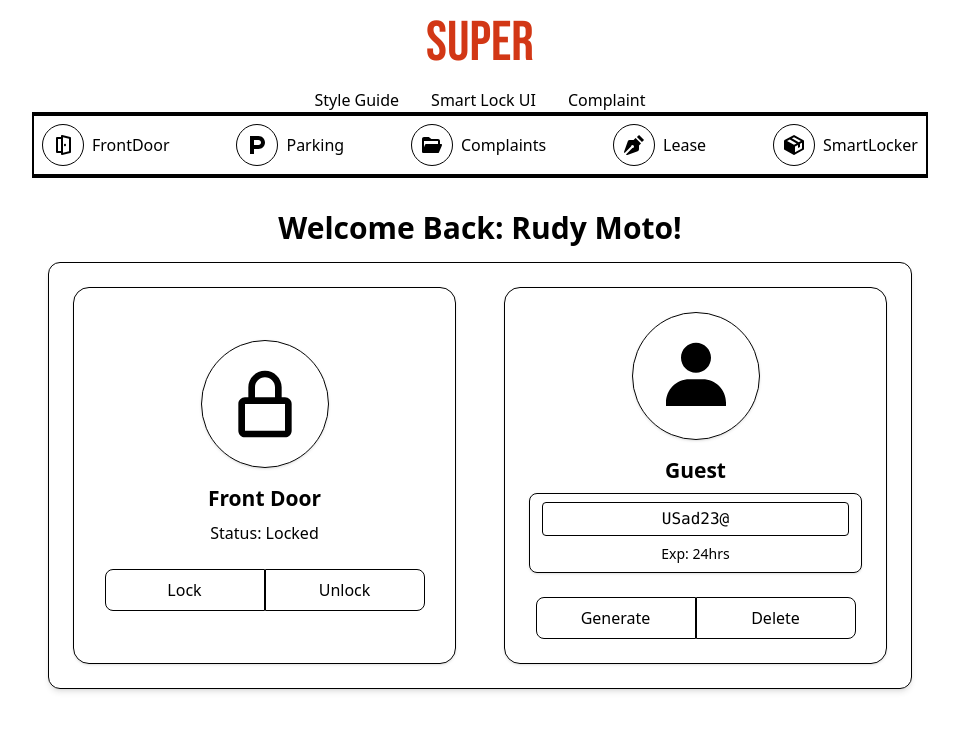
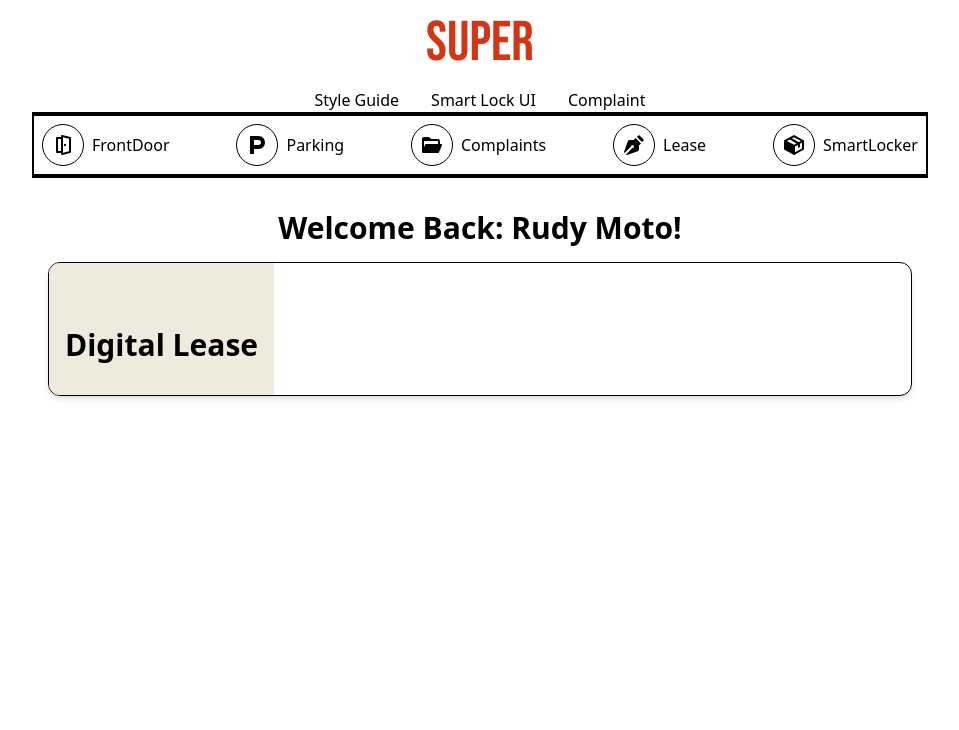
Before and after one commit to seancampbell3161/DSD-app, a React (Vite) app in the folder super_gui/: page /smartlockui in a window 1280 px wide. Shown: the top 730 px of the page, without its empty margins (160-1119 px from the left). Built offline with nearby package versions, Linux system fonts and the light colour scheme.

Commit message:
First layot of Lease Component.

```diff
--- a/super_gui/package.json
+++ b/super_gui/package.json
@@ -12,6 +12,7 @@
   "dependencies": {
     "@tailwindcss/vite": "^4.0.7",
     "react": "^19.0.0",
+    "react-autosuggest": "^10.1.0",
     "react-dom": "^19.0.0",
     "react-router-dom": "^7.2.0",
     "tailwindcss": "^4.0.7"
--- a/super_gui/src/components/DigitalLease.tsx
+++ b/super_gui/src/components/DigitalLease.tsx
@@ -0,0 +1,77 @@
+import { useState } from "react";
+
+const DigitalLease = () => {
+
+
+    return (
+        <section className="h-full p-4 text-center bg-beige">
+            <h2 className="mt-12 mb-4 text-3xl font-semibold">Digital Lease</h2>
+
+            {/* <button
+                onClick={() => setIsModalOpen(true)}
+                className="w-full py-2 text-white uppercase sm:w-auto sm:px-4 bg-blue"
+            >
+                generate parking pass
+            </button> */}
+
+            {/* Modal with backdrop blur
+            {isModalOpen && (
+                <div className="fixed inset-0 flex items-center justify-center bg-black bg-opacity-50 backdrop-blur-sm backdrop-brightness-50">
+                    <div className="w-full max-w-md p-6 bg-white shadow-lg">
+                        <form>
+                            <div className="mb-4">
+                                <label htmlFor="apartment" className="block text-sm font-medium text-gray-700">Apartment</label>
+                                <input
+                                    type="text"
+                                    name="apartment"
+                                    id="apartment"
+                                    className="block w-full px-3 py-2 mt-1 border border-gray-300 rounded-md shadow-sm focus:outline-none focus:ring-accentGreen focus:border-accentGreen sm:text-sm"
+                                    required
+                                />
+                            </div>
+                            <div className="mb-4">
+                                <label htmlFor="name" className="block text-sm font-medium text-gray-700">Name</label>
+                                <input
+                                    type="text"
+                                    name="name"
+                                    id="name"
+                                    className="block w-full px-3 py-2 mt-1 border border-gray-300 rounded-md shadow-sm focus:outline-none focus:ring-accentGreen focus:border-accentGreen sm:text-sm"
+                                    required
+                                />
+                            </div>
+                            <div className="mb-4">
+                                <label htmlFor="licensePlate" className="block text-sm font-medium text-gray-700">License Plate Number</label>
+                                <input
+                                    type="text"
+                                    name="licensePlate"
+                                    id="licensePlate"
+                                    className="block w-full px-3 py-2 mt-1 border border-gray-300 rounded-md shadow-sm focus:outline-none focus:ring-accentGreen focus:border-accentGreen sm:text-sm"
+                                    required
+                                />
+                            </div>
+                            {/* Centered and equal-sized buttons */}
+                            {/* <div className="flex justify-center gap-4">
+                                <button
+                                    type="submit"
+                                    className="flex-1 px-4 py-2 text-sm font-medium text-white border border-transparent rounded-md shadow-sm bg-accentGreen focus:outline-none focus:ring-2 focus:ring-offset-2 focus:ring-green-500"
+                                >
+                                    Confirm
+                                </button>
+                                <button
+                                    type="button"
+                                    onClick={() => setIsModalOpen(false)}
+                                    className="flex-1 px-4 py-2 text-sm font-medium text-white border border-transparent rounded-md shadow-sm bg-red focus:outline-none focus:ring-2 focus:ring-offset-2 focus:ring-red-500"
+                                >
+                                    Cancel
+                                </button>
+                            </div>
+                        </form>
+                    </div>
+                </div>
+            )} */}
+
+        </section>
+    );
+};
+
+export default DigitalLease;
--- a/super_gui/src/components/SmartLockUI.tsx
+++ b/super_gui/src/components/SmartLockUI.tsx
@@ -6,6 +6,7 @@ import SmartLocker from "/assets/icons/bxs-package.svg";
 import User from "/assets/icons/bxs-user.svg";
 import Lease from "/assets/icons/bxs-pen.svg";
 import Lock from "/assets/icons/bx-lock-alt.svg";
+import DigitalLease from "./DigitalLease"
 
 const SmartLockUI = () => {
   const menuItems = [
@@ -17,15 +18,15 @@ const SmartLockUI = () => {
   ];
 
   return (
-    <main className="min-h-screen relative pb-16 md:pb-0">
+    <main className="relative min-h-screen pb-16 md:pb-0">
       {/* DESKTOP NAV BAR LAYOUT*/}
-      <div className="hidden md:block container mx-auto border-2 max-w-4xl">
-        <div className="border-b-2 border-t-2 p-2 flex justify-between">
+      <div className="container hidden max-w-4xl mx-auto border-2 md:block">
+        <div className="flex justify-between p-2 border-t-2 border-b-2">
           {menuItems.map((item, index) => (
-            <div key={index} className="flex gap-2 items-center w-auto">
+            <div key={index} className="flex items-center w-auto gap-2">
               <Link
                 to=""
-                className="border rounded-full p-2 flex-shrink-0 bg-gray-800 hover:bg-accentGreen focus:bg-accentGreen focus:ring-0 focus:ring-accentGreen focus:outline-none transition duration-500 group"
+                className="flex-shrink-0 p-2 transition duration-500 bg-gray-800 border rounded-full hover:bg-accentGreen focus:bg-accentGreen focus:ring-0 focus:ring-accentGreen focus:outline-none group"
               >
                 <img src={item.Icon} alt={item.alt} className="w-6 h-6" />
               </Link>
@@ -36,33 +37,33 @@ const SmartLockUI = () => {
       </div>
 
       {/* MAIN CONTENT */}
-      <main className="mx-auto max-w-4xl m-4 p-4">
-        <h1 className="text-center text-xl sm:text-2xl md:text-3xl font-semibold mb-4">
+      <main className="max-w-4xl p-4 m-4 mx-auto">
+        <h1 className="mb-4 text-xl font-semibold text-center sm:text-2xl md:text-3xl">
           Welcome Back: Rudy Moto!
         </h1>
-        <div className="border rounded-xl shadow-md overflow-hidden">
-          <div className="flex flex-col md:flex-row gap-4 md:gap-0">
+        <div className="overflow-hidden border shadow-md rounded-xl">
+          <div className="flex flex-col gap-4 md:flex-row md:gap-0">
             {/* DESKTOP FRONT DOOR LAYOUT */}
-            <div className="p-4 md:p-6 md:w-1/2 flex justify-center">
-              <div className="hidden md:flex md:flex-col md:items-center md:justify-center border rounded-2xl p-6 w-full max-w-sm shadow-sm hover:shadow transition">
-                <div className="flex justify-center items-center border rounded-full h-32 w-32 mb-4 shadow-sm">
+            {/* <div className="flex justify-center p-4 md:p-6 md:w-1/2">
+              <div className="hidden w-full max-w-sm p-6 transition border shadow-sm md:flex md:flex-col md:items-center md:justify-center rounded-2xl hover:shadow">
+                <div className="flex items-center justify-center w-32 h-32 mb-4 border rounded-full shadow-sm">
                   <img src={Lock} alt="Lock" className="w-20 h-20" />
                 </div>
-                <h2 className="text-xl font-bold mb-2">Front Door</h2>
+                <h2 className="mb-2 text-xl font-bold">Front Door</h2>
                 <p className="mb-6 text-center">Status: Locked</p>
                 <div className="flex w-full max-w-xs">
-                  <button className="border rounded-l-lg py-2 px-4 w-1/2 font-medium hover:bg-gray-50 active:bg-gray-100 transition">
+                  <button className="w-1/2 px-4 py-2 font-medium transition border rounded-l-lg hover:bg-gray-50 active:bg-gray-100">
                     Lock
                   </button>
-                  <button className="border rounded-r-lg py-2 px-4 w-1/2 font-medium hover:bg-gray-50 active:bg-gray-100 transition">
+                  <button className="w-1/2 px-4 py-2 font-medium transition border rounded-r-lg hover:bg-gray-50 active:bg-gray-100">
                     Unlock
                   </button>
                 </div>
-              </div>
+              </div> */}
 
               {/* MOBILE FRONT DOOR LAYOUT */}
-              <div className="flex flex-row md:hidden rounded-2xl border p-4 w-full shadow-sm">
-                <div className="flex justify-center items-center border rounded-full h-24 w-24 sm:h-28 sm:w-28 mr-4 shadow-sm">
+              {/* <div className="flex flex-row w-full p-4 border shadow-sm md:hidden rounded-2xl">
+                <div className="flex items-center justify-center w-24 h-24 mr-4 border rounded-full shadow-sm sm:h-28 sm:w-28">
                   <img
                     src={Lock}
                     alt="Lock"
@@ -70,52 +71,52 @@ const SmartLockUI = () => {
                   />
                 </div>
                 <div className="flex flex-col justify-center flex-1 text-center">
-                  <h2 className="text-lg sm:text-xl font-bold mb-2">
+                  <h2 className="mb-2 text-lg font-bold sm:text-xl">
                     Front Door
                   </h2>
                   <p className="mb-4">Status: Locked</p>
                   <div className="flex w-full">
-                    <button className="border rounded-l-lg py-2 px-3 sm:px-4 w-1/2 font-medium active:bg-gray-100 transition">
+                    <button className="w-1/2 px-3 py-2 font-medium transition border rounded-l-lg sm:px-4 active:bg-gray-100">
                       Lock
                     </button>
-                    <button className="border rounded-r-lg py-2 px-3 sm:px-4 w-1/2 font-medium active:bg-gray-100 transition">
+                    <button className="w-1/2 px-3 py-2 font-medium transition border rounded-r-lg sm:px-4 active:bg-gray-100">
                       Unlock
                     </button>
                   </div>
                 </div>
               </div>
-            </div>
+            </div> */}
 
             {/* DESKTOP GUEST LAYOUT */}
-            <div className="p-4 md:p-6 md:w-1/2 flex justify-center">
-              <div className="hidden md:flex md:flex-col md:items-center md:justify-center border rounded-2xl p-6 w-full max-w-sm shadow-sm hover:shadow transition">
-                <div className="flex justify-center items-center border rounded-full h-32 w-32 mb-4 shadow-sm">
+            {/* <div className="flex justify-center p-4 md:p-6 md:w-1/2">
+              <div className="hidden w-full max-w-sm p-6 transition border shadow-sm md:flex md:flex-col md:items-center md:justify-center rounded-2xl hover:shadow">
+                <div className="flex items-center justify-center w-32 h-32 mb-4 border rounded-full shadow-sm">
                   <img src={User} alt="User" className="w-20 h-20" />
                 </div>
-                <h2 className="text-xl font-bold mb-2">Guest</h2>
+                <h2 className="mb-2 text-xl font-bold">Guest</h2>
 
-                <div className="flex justify-center mb-6 w-full">
-                  <div className="flex flex-col border rounded-lg px-3 py-2 gap-2 w-full max-w-md mx-auto shadow-sm">
-                    <span className="border rounded-sm px-3 p-1 overflow-hidden text-ellipsis whitespace-nowrap text-center font-mono">
+                <div className="flex justify-center w-full mb-6">
+                  <div className="flex flex-col w-full max-w-md gap-2 px-3 py-2 mx-auto border rounded-lg shadow-sm">
+                    <span className="p-1 px-3 overflow-hidden font-mono text-center border rounded-sm text-ellipsis whitespace-nowrap">
                       USad23@
                     </span>
-                    <span className="text-center text-sm">Exp: 24hrs</span>
+                    <span className="text-sm text-center">Exp: 24hrs</span>
                   </div>
                 </div>
 
                 <div className="flex w-full max-w-xs">
-                  <button className="border rounded-l-lg py-2 px-4 w-1/2 font-medium hover:bg-gray-50 active:bg-gray-100 transition">
+                  <button className="w-1/2 px-4 py-2 font-medium transition border rounded-l-lg hover:bg-gray-50 active:bg-gray-100">
                     Generate
                   </button>
-                  <button className="border rounded-r-lg py-2 px-4 w-1/2 font-medium hover:bg-gray-50 active:bg-gray-100 transition">
+                  <button className="w-1/2 px-4 py-2 font-medium transition border rounded-r-lg hover:bg-gray-50 active:bg-gray-100">
                     Delete
                   </button>
                 </div>
-              </div>
+              </div> */}
 
               {/* MOBILE GUEST LAYOUT */}
-              <div className="flex flex-row md:hidden rounded-2xl border p-4 w-full shadow-sm">
-                <div className="flex justify-center items-center border rounded-full h-24 w-24 sm:h-28 sm:w-28 mr-4 shadow-sm">
+              {/* <div className="flex flex-row w-full p-4 border shadow-sm md:hidden rounded-2xl">
+                <div className="flex items-center justify-center w-24 h-24 mr-4 border rounded-full shadow-sm sm:h-28 sm:w-28">
                   <img
                     src={User}
                     alt="User"
@@ -123,43 +124,45 @@ const SmartLockUI = () => {
                   />
                 </div>
                 <div className="flex flex-col justify-center flex-1 text-center">
-                  <h2 className="text-lg sm:text-xl font-bold mb-2">Guest</h2>
+                  <h2 className="mb-2 text-lg font-bold sm:text-xl">Guest</h2>
                   <div className="flex justify-center mb-3">
-                    <div className="flex flex-col border rounded-lg px-3 py-1 gap-1 w-full max-w-md mx-auto shadow-sm">
-                      <span className="border rounded-sm px-2 py-1 overflow-hidden text-ellipsis whitespace-nowrap text-center font-mono text-sm">
+                    <div className="flex flex-col w-full max-w-md gap-1 px-3 py-1 mx-auto border rounded-lg shadow-sm">
+                      <span className="px-2 py-1 overflow-hidden font-mono text-sm text-center border rounded-sm text-ellipsis whitespace-nowrap">
                         USad23@
                       </span>
-                      <span className="text-center text-xs sm:text-sm">
+                      <span className="text-xs text-center sm:text-sm">
                         Exp: 24hrs
                       </span>
                     </div>
                   </div>
                   <div className="flex w-full">
-                    <button className="border rounded-l-lg py-2 px-3 sm:px-4 w-1/2 font-medium active:bg-gray-100 transition">
+                    <button className="w-1/2 px-3 py-2 font-medium transition border rounded-l-lg sm:px-4 active:bg-gray-100">
                       Generate
                     </button>
-                    <button className="border rounded-r-lg py-2 px-3 sm:px-4 w-1/2 font-medium active:bg-gray-100 transition">
+                    <button className="w-1/2 px-3 py-2 font-medium transition border rounded-r-lg sm:px-4 active:bg-gray-100">
                       Delete
                     </button>
                   </div>
                 </div>
-              </div>
-            </div>
+              </div> */}
+            {/* </div> */}
+            <DigitalLease />
           </div>
+
         </div>
       </main>
 
       {/* MOBILE NAV BAR */}
-      <div className="md:hidden fixed bottom-0 left-0 right-0 border-t-2 p-2 bg-white shadow-lg">
+      <div className="fixed bottom-0 left-0 right-0 p-2 bg-white border-t-2 shadow-lg md:hidden">
         <div className="flex justify-around max-w-4xl mx-auto">
           {menuItems.map((item, index) => (
             <div
               key={index}
-              className="flex flex-col gap-1 items-center w-auto"
+              className="flex flex-col items-center w-auto gap-1"
             >
               <Link
                 to=""
-                className="border rounded-full p-2 flex-shrink-0 bg-gray-800 hover:bg-accentGreen focus:bg-accentGreen focus:ring-0 focus:ring-accentGreen focus:outline-none transition duration-500 group"
+                className="flex-shrink-0 p-2 transition duration-500 bg-gray-800 border rounded-full hover:bg-accentGreen focus:bg-accentGreen focus:ring-0 focus:ring-accentGreen focus:outline-none group"
               >
                 <img src={item.Icon} alt={item.alt} className="w-5 h-5" />
               </Link>
```
Also changed, not shown: super_gui/src/components/AutoCompleteSearch.tsx (added, +22 -0 lines), 1 other file (tests, documents, lock files or other folders).
